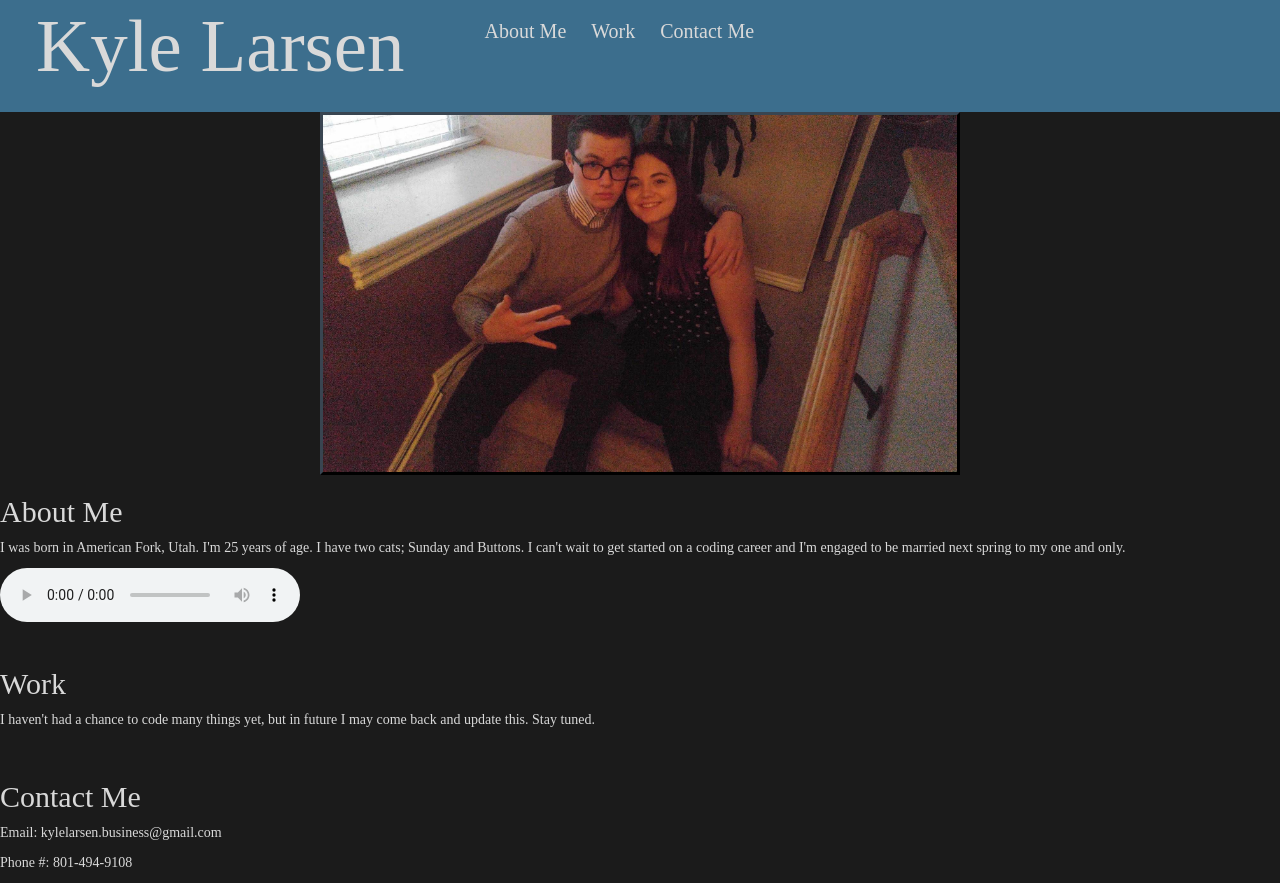
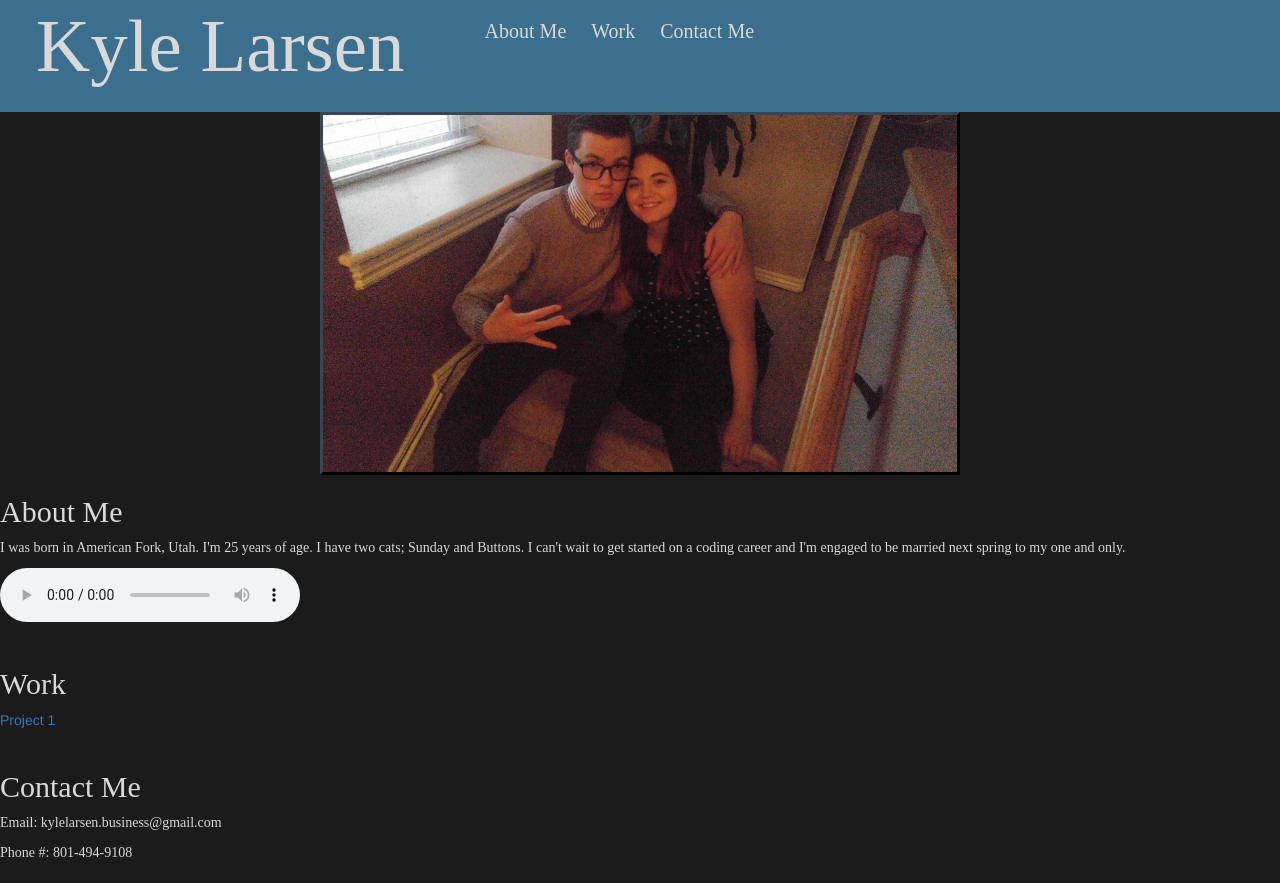
Before and after one commit to kylelarsenlarsen/Kyle_Larsen_Portfolio, a plain HTML site: page index.html in a window 1280 px wide. Drawn offline with nearby package versions, Linux system fonts and the light colour scheme.

Commit message:
project 1 added

```diff
--- a/index.html
+++ b/index.html
@@ -47,9 +47,7 @@
             <section id="work" class="blue-box">
                 <img src="" class=""/>
                 <h2>Work</h2>
-                <p>
-                    I haven't had a chance to code many things yet, but in future I may come back and update this. Stay tuned.
-                </p>
+                <a href="https://logan2391.github.io/Currency-Exchange/">Project 1</a>
             </section>
             <section id="contact-me" class="blue-box">
                 <img src="" class=""/>
```
